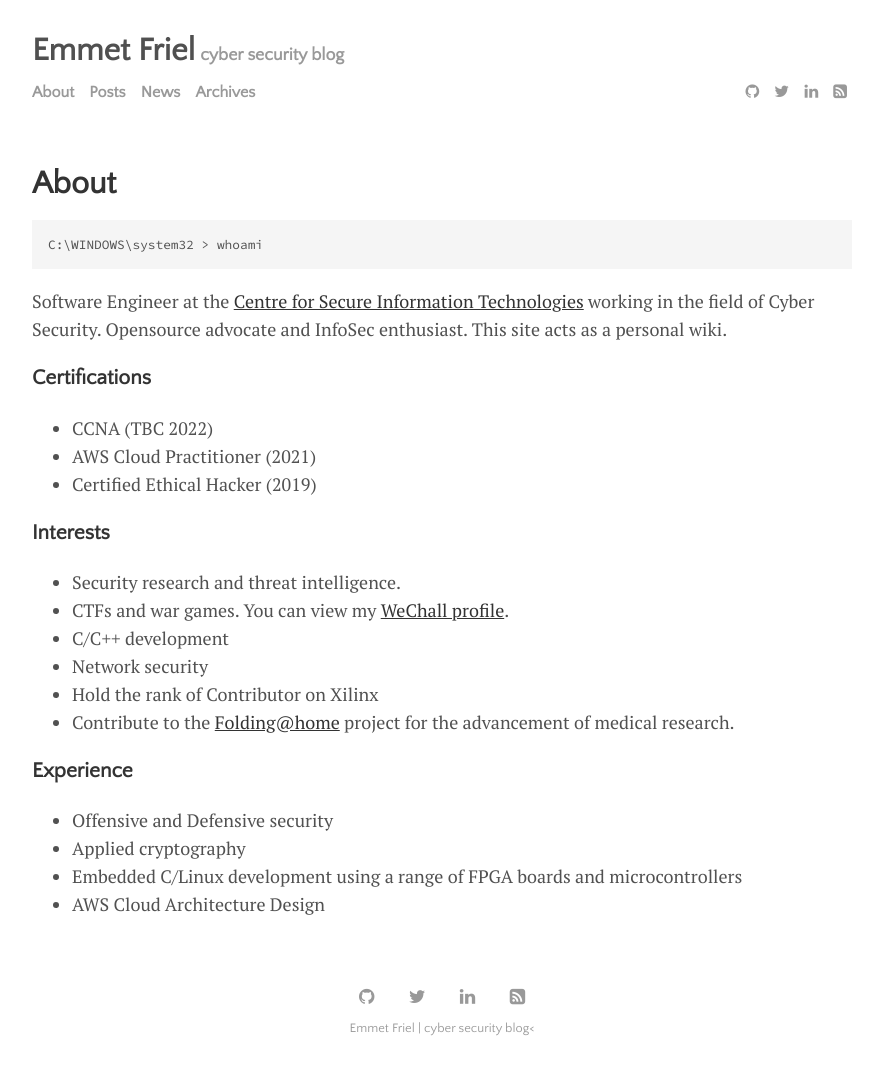
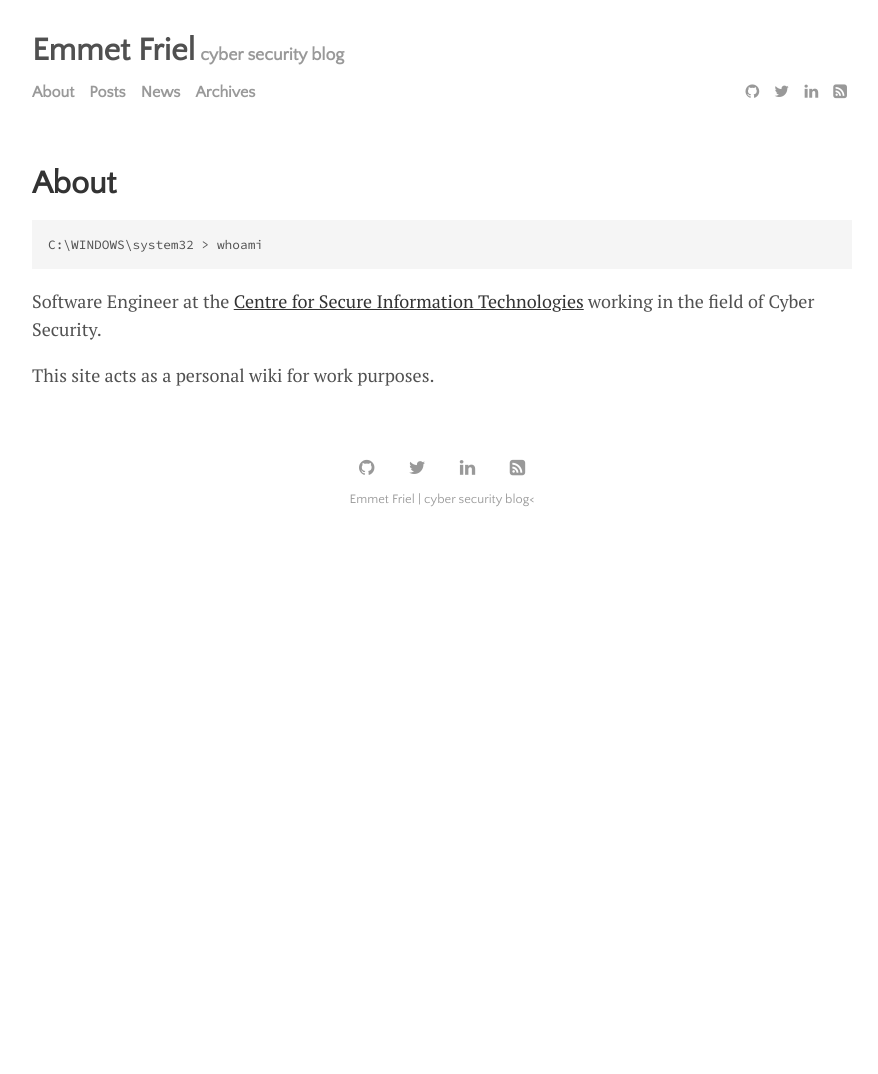
Before and after one commit to efriel94/ef_blog, a Jekyll site: the page built from menu/about.md, in a window 1280 px wide. Shown: the whole page, without its empty margins (198-1076 px from the left). Built offline with Jekyll 4.4.1, drawn with Linux system fonts in a browser that asks for light colours; comment, search, counter and statistics services are not loaded; after the commit the page ends 900 px from its top, so only the background shows below that.

Commit message:
updated time sync and about page

````diff
--- a/menu/about.md
+++ b/menu/about.md
@@ -7,25 +7,6 @@ title: "About"
 C:\WINDOWS\system32 > whoami
 ```
 
-Software Engineer at the [Centre for Secure Information Technologies](https://www.qub.ac.uk/ecit/CSIT/) working in the field of Cyber Security. Opensource advocate and InfoSec enthusiast. This site acts as a personal wiki.
+Software Engineer at the [Centre for Secure Information Technologies](https://www.qub.ac.uk/ecit/CSIT/) working in the field of Cyber Security.
 
-
-### Certifications
-- CCNA (TBC 2022)
-- AWS Cloud Practitioner (2021)
-- Certified Ethical Hacker (2019)
-
-### Interests
-- Security research and threat intelligence.
-- CTFs and war games. You can view my [WeChall profile](https://www.wechall.net/profile/un5h4d0w).
-- C/C++ development
-- Network security
-- Hold the rank of Contributor on Xilinx
-- Contribute to the <a href="https://stats.foldingathome.org/donor/73291172" target="_blank">Folding@home</a> project for the advancement of medical research.
-
-
-### Experience
-- Offensive and Defensive security
-- Applied cryptography
-- Embedded C/Linux development using a range of FPGA boards and microcontrollers
-- AWS Cloud Architecture Design
+This site acts as a personal wiki for work purposes.
````
Also changed, not shown: _posts/OT/2023-10-13-timesync.md (+4 -2 lines).
